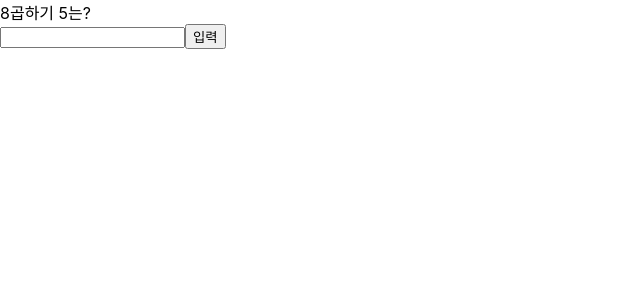
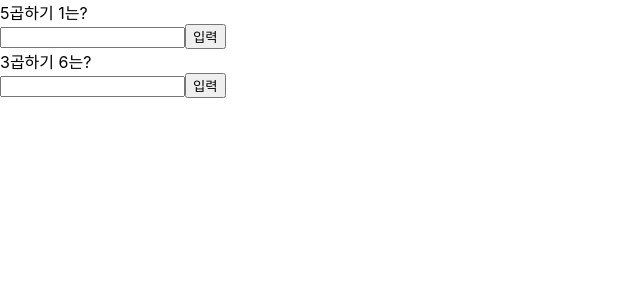
Before and after one commit to BaekDorazi/react-lecture, a React (Create React App) app: page /gugudan in a window 1280 px wide. Shown: the top 300 px of the page, without its empty margins (0-640 px from the left). Built offline with nearby package versions, Linux system fonts and the light colour scheme.

Commit message:
기능추가 / Gugudan 클래스 컴포넌트를 React Hooks를 사용하여 Gugudan 함수형 컴포넌트로 코딩

```diff
--- a/src/pages/Gugudan.js
+++ b/src/pages/Gugudan.js
@@ -1,6 +1,9 @@
 import React, { Component } from "react";
 
-class Home extends Component {
+/////////////////////////////////
+//클래스 컴포넌트
+/////////////////////////////////
+class Gugudan extends Component {
   constructor(props) {
     super(props);
 
@@ -59,7 +62,9 @@ class Home extends Component {
     return (
       //쓸데없는 div태그 대신 React.Fragment 사용 element에서 안보임
       <React.Fragment>
-        {first}곱하기 {second}는?
+        <div>
+          {first}곱하기 {second}는?
+        </div>
         <form onSubmit={this.onSubmit}>
           <input
             type="number"
@@ -75,4 +80,4 @@ class Home extends Component {
   }
 }
 
-export default Home;
+export default Gugudan;
--- /dev/null
+++ b/src/pages/GugudanM.js
@@ -0,0 +1,53 @@
+import React, { useState } from "react";
+
+///////////////////////////////////
+// 함수형 컴포넌트
+// 기존에 setState와 ref를 못썻지만
+// 쓸수 있게 나온게 Hooks 이다.
+///////////////////////////////////
+const GugudanM = () => {
+  const [first, setFirst] = React.useState(Math.ceil(Math.random() * 9));
+  const [second, setSecond] = React.useState(Math.ceil(Math.random() * 9));
+  const [value, setValue] = React.useState("");
+  const [result, setResult] = React.useState("");
+  const inputRef = React.useRef(null);
+
+  const onSubmitForm = (e) => {
+    e.preventDefault();
+    if (parseInt(value) === first * second) {
+      setFirst(Math.ceil(Math.random() * 9));
+      setSecond(Math.ceil(Math.random() * 9));
+      setValue("");
+      setResult(value + " 정답!");
+      inputRef.current.focus();
+    } else {
+      setValue("");
+      setResult("땡");
+      inputRef.current.focus();
+    }
+  };
+
+  const onChangeInput = (e) => {
+    setValue(e.target.value);
+  };
+
+  return (
+    <React.Fragment>
+      <div>
+        {first}곱하기 {second}는?
+      </div>
+      <form onSubmit={onSubmitForm}>
+        <input
+          ref={inputRef}
+          onChange={onChangeInput}
+          type="number"
+          value={value}
+        />
+        <button>입력</button>
+      </form>
+      <div id="result">{result}</div>
+    </React.Fragment>
+  );
+};
+
+export default GugudanM;
--- a/src/pages/index.js
+++ b/src/pages/index.js
@@ -1,2 +1,3 @@
 export { default as Home } from "./Home";
 export { default as Gugudan } from "./Gugudan";
+export { default as GugudanM } from "./GugudanM";
--- a/src/shared/App.js
+++ b/src/shared/App.js
@@ -1,6 +1,6 @@
 import React, { Component } from "react";
 import { Route } from "react-router-dom";
-import { Home, Gugudan } from "../pages";
+import { Home, Gugudan, GugudanM } from "../pages";
 
 class App extends Component {
   render() {
@@ -9,6 +9,7 @@ class App extends Component {
         <Route exact path="/" component={Home} />
         <Route path="/gugudan">
           <Gugudan />
+          <GugudanM />
         </Route>
       </div>
     );
```
